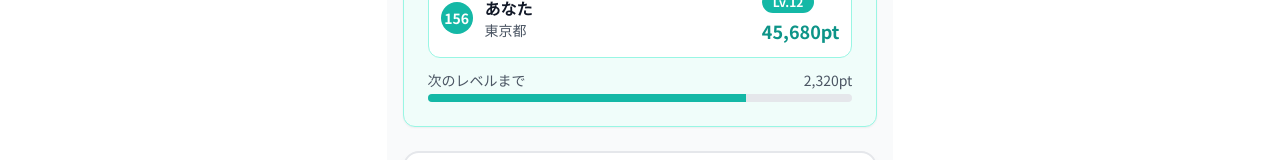
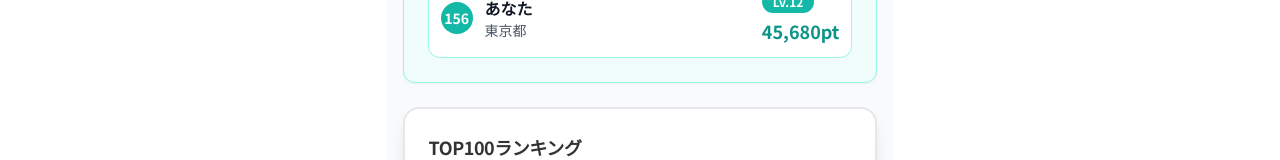
Before and after one commit to team-mirai/action-board, a Next.js app: page /ranking in a window 1280 px wide. Shown: the part 386-546 px from the top of the page. Built offline with nearby package versions, Linux system fonts and the light colour scheme; no server answers; the database is empty.

Commit message:
feat: remove progress bar from 'あなたのランキング' section
- Remove next level progress gauge as requested by user
- Simplify current user ranking display
- Keep rank, level badge, and XP display intact

Co-Authored-By: さくらい <sakurai@tokyo-calendar.co.jp>

```diff
--- a/app/ranking/page.tsx
+++ b/app/ranking/page.tsx
@@ -143,13 +143,6 @@ export default function RankingPage() {
                 </div>
               </div>
             </div>
-            <div className="mt-3">
-              <div className="flex justify-between text-sm text-gray-600 mb-1">
-                <span>次のレベルまで</span>
-                <span>2,320pt</span>
-              </div>
-              <Progress value={75} className="h-2" />
-            </div>
           </CardContent>
         </Card>
 
```
